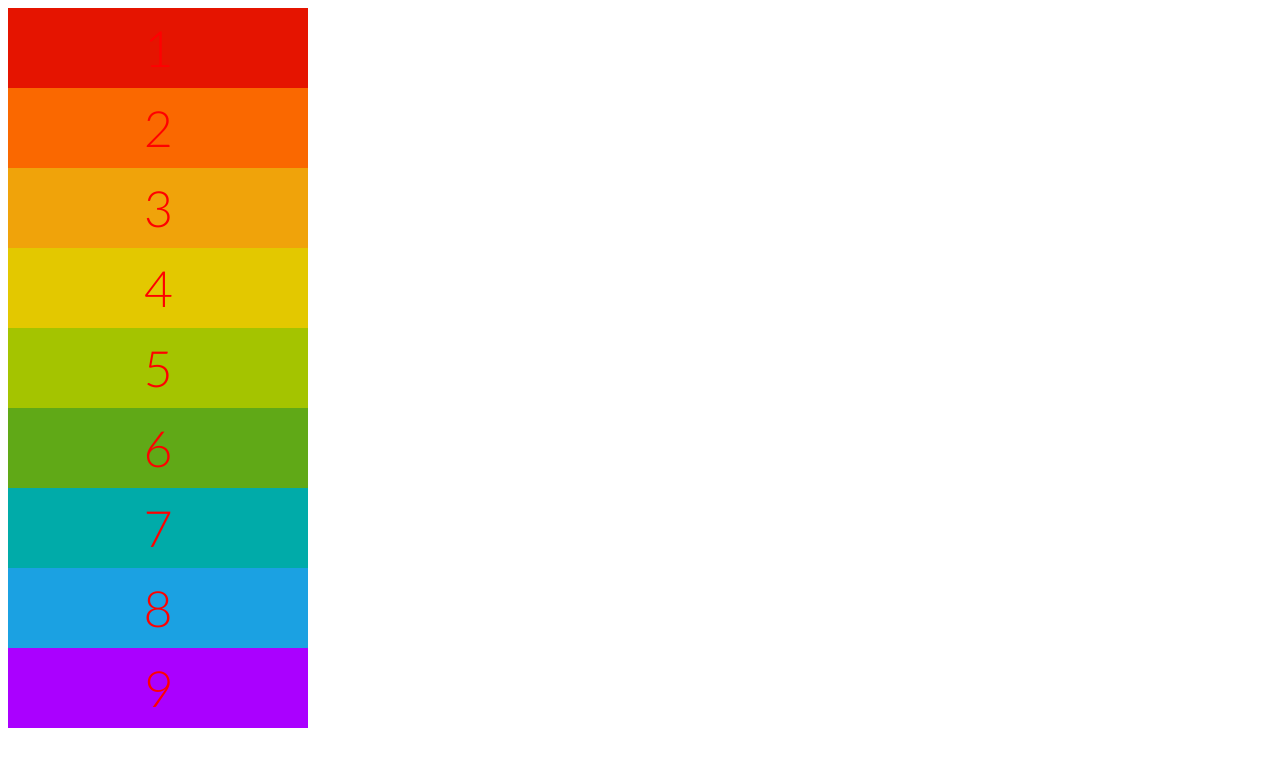
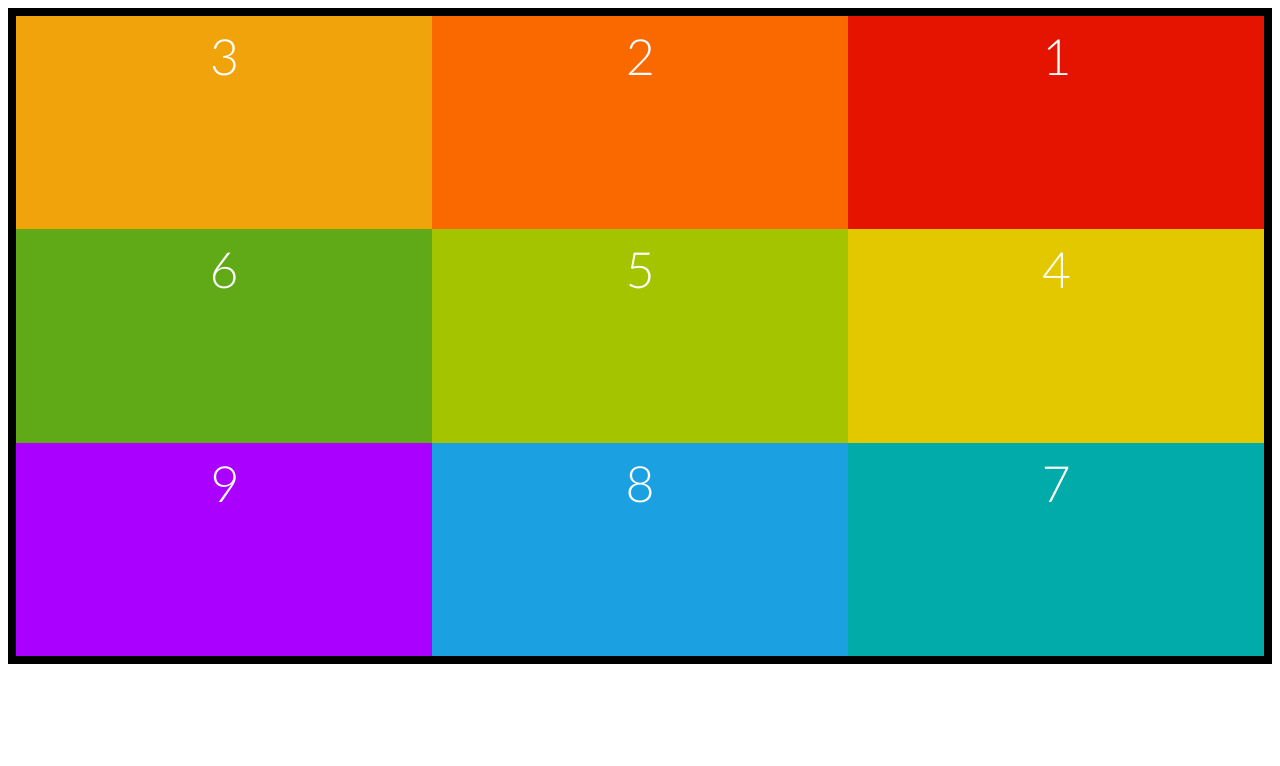
Before and after one commit to gregcotech007/flexbox-css, a plain HTML site: page index.html in a window 1280 px wide. Drawn offline with Linux system fonts and the light colour scheme.

Commit message:
Example 1 Challenge row reverse wrap

```diff
--- a/assets/css/style.css
+++ b/assets/css/style.css
@@ -3,13 +3,13 @@
 
 .box {
   font-size: 50px;
-  color: red;
+  color: white;
   padding: 10px;
   text-align:center;
   font-family: lato;
   font-weight: 300;
   box-sizing: border-box;
-  width: 300px;
+  width: 33.33333%;
 }
 
 .box-1 {
@@ -27,3 +27,12 @@
   .box-7 {background: #00aba9;}
   .box-8 {background: #1ba1e2;}
   .box-9 {background: #aa00ff;}
+
+/*  LAYOUT STYLES */
+.container {
+    display: flex;
+    border: 8px solid black;
+    height: 80vh;
+    flex-direction: row-reverse;
+    flex-wrap: wrap;
+  }
```
